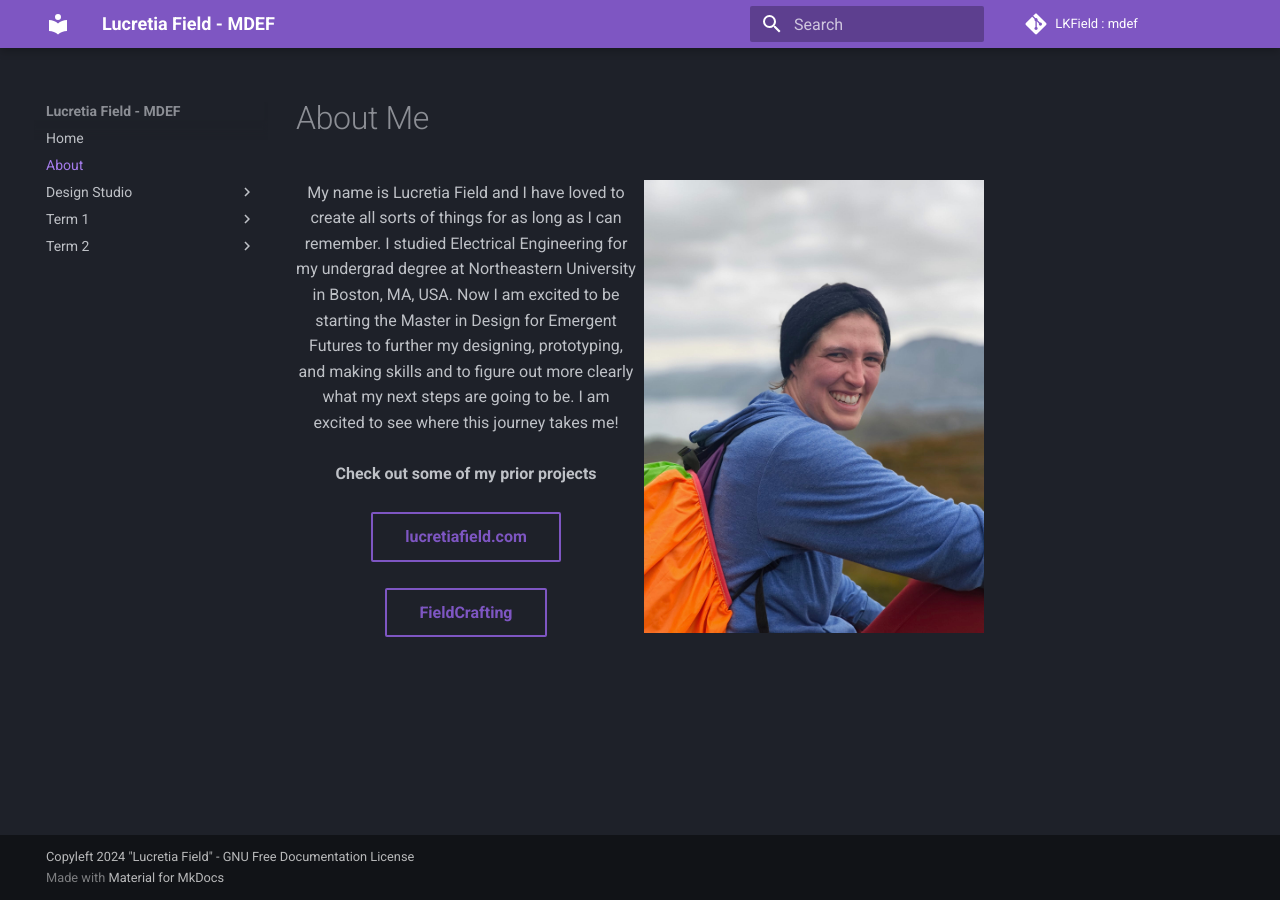
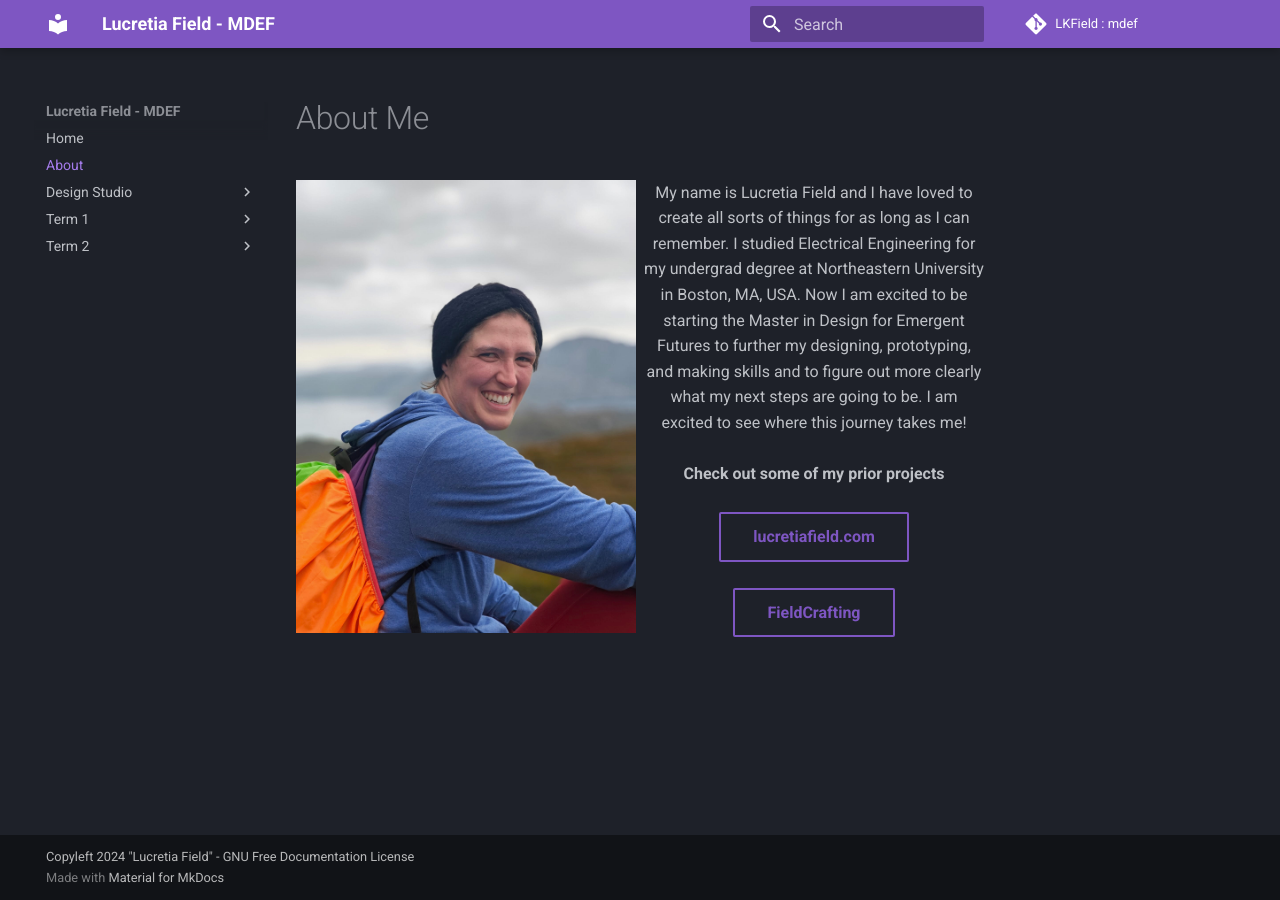
Before and after one commit to LKField/mdef, an MkDocs documentation site: the page built from docs/about/me.md, in a window 1280 px wide. Built offline with MkDocs 1.6.1 and Material for MkDocs 9.7.7, drawn with Linux system fonts in a browser that asks for light colours; comment, search, counter and statistics services are not loaded.

Commit message:
minor format updates (again)

```diff
--- a/docs/about/me.md
+++ b/docs/about/me.md
@@ -1,6 +1,11 @@
 # About Me
 
 <div class="grid" markdown>
+
+<figure markdown="span">
+![Headshot](../images/headshots/Doune.jpeg)
+</figure>
+
 <figure markdown="span">
     My name is Lucretia Field and I have loved to create all sorts of things for as long as I can remember.
 
@@ -17,7 +22,5 @@
 
 </figure>
 
-<figure markdown="span">
-![Headshot](../images/headshots/Doune.jpeg)
-</figure>
+
 </div>
```
Also changed, not shown: docs/term1/ownIdeas.md (+1 -0 lines).
